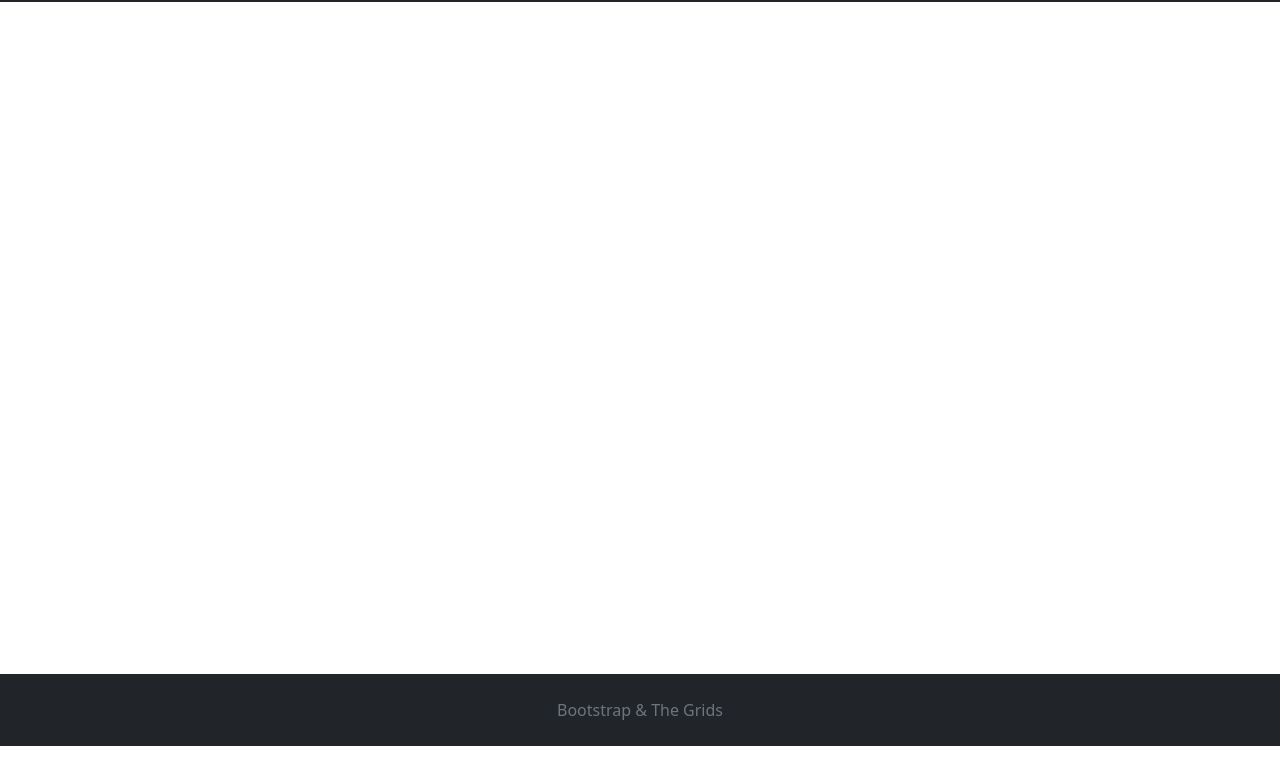
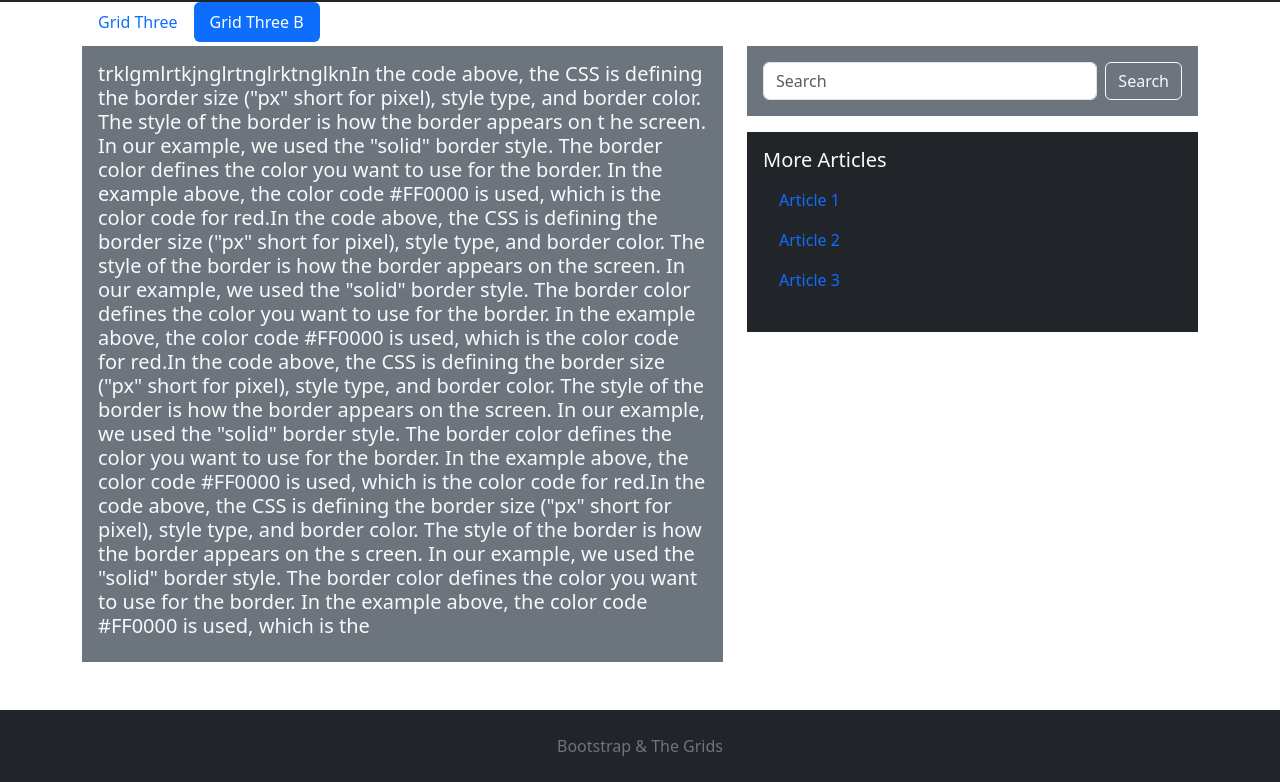
Before and after one commit to 8GenZ/BootStrap-Grids, a plain HTML site: page Grid3b.html in a window 1280 px wide. Shown: the part 54-836 px from the top of the page. Before the commit the page ends 800 px from the top, so only its background shows below. Drawn offline with nearby package versions, Linux system fonts and the light colour scheme.

Commit message:
completed grids 3 and 3b

```diff
--- a/Grid3b.html
+++ b/Grid3b.html
@@ -27,7 +27,7 @@
                 <div class="collapse navbar-collapse" id="navbarSupportedContent">
                     <ul class="navbar-nav me-auto mb-2 mb-lg-0">
                         <li class="nav-item">
-                            <a class="nav-link active" aria-current="page" href="/index.html">Home</a>
+                            <a class="nav-link " href="/index.html">Home</a>
                         </li>
                         <li class="nav-item">
                             <a class="nav-link" href="/Grid1.html">Grid 1</a>
@@ -62,7 +62,79 @@
         </nav>
     </header>
     <!-- Content of page -->
-    <main class="container "></main>
+    <main class="container ">
+        <ul class="nav nav-pills mb-1">
+            <li class="nav-item">
+                <a class="nav-link " href="grid3.html">Grid Three</a>
+            </li>
+            <li class="nav-item">
+                <a class="nav-link active" aria-current="page" href="grid3b.html">Grid Three B</a>
+            </li>
+        </ul>
+        <div class="row text-light">
+            <div class="col-7">
+                <article class="bg-secondary p-3 text-light">
+                    <h5>
+                        trklgmlrtkjnglrtnglrktnglknIn the code above, the CSS is defining the border size ("px" short
+                        for pixel), style type, and border color. The style of the border is how the border appears on
+                        t
+                        he screen. In our example, we used the "solid" border style. The border color defines the color
+                        you want to use for the border. In the example above, the color code #FF0000 is used, which is
+                        the color code for red.In the code above, the CSS is defining the border size ("px" short for
+                        pixel), style type, and border color. The style of the border is how the border appears on the
+
+                        screen. In our example, we used the "solid" border style. The border color defines the color you
+                        want to use for the border. In the example above, the color code #FF0000 is used, which is the
+                        color code for red.In the code above, the CSS is defining the border size ("px" short for
+
+
+
+                        pixel), style type, and border color. The style of the border is how the border appears on the
+                        screen. In our example, we used the "solid" border style. The border color defines the color you
+                        want to use for the border. In the example above, the color code #FF0000 is used, which is the
+                        color code for red.In the code above, the CSS is defining the border size ("px" short for
+                        pixel), style type, and border color. The style of the border is how the border appears on the
+                        s
+
+                        creen. In our example, we used the "solid" border style. The border color defines the color you
+                        want to use for the border. In the example above, the color code #FF0000 is used, which is the
+
+                    </h5>
+                </article>
+            </div>
+            <div class="col-5">
+                <div class="bg-secondary p-3">
+                    <form action="#" class="d-flex">
+                        <input type="text"
+                            name="search"
+                            placeholder="Search"
+                            class="form-control"/>
+                            <button type="submit" class="btn btn-outline-light ms-2">Search</button>
+                    </form>
+
+
+
+                </div>
+                <div class="bg-dark p-3 mt-3">
+                    <h5>More Articles</h5>
+                    <ul class="list-unstyled ms-3 ">
+                        <li class="py-2">
+                            <a href= "#" class="text-decoration-none" >Article 1</a>
+                        </li>
+                        <li class="py-2">
+                            <a href="#" class="text-decoration-none">Article 2</a>
+                        </li>
+                        <li class="py-2">
+                            <a href="#" class="text-decoration-none">Article 3</a>
+                        </li>
+                    </ul>
+                </div>
+
+
+
+            </div>
+        </div>
+    </main>
     <!-- footer which appears on each page -->
     <footer class="bg-dark mt-5 text-secondary text-center py-4">
         Bootstrap & The Grids
```
Also changed, not shown: Grid3.html (+32 -3 lines).
